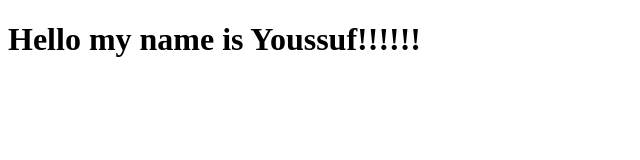
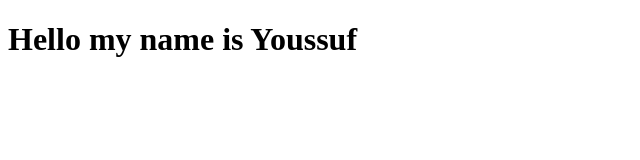
Before and after one commit to youssufsaheb/First-Project, a plain HTML site: page index.html in a window 1280 px wide. Shown: the whole page, without its empty margins (0-640 px from the left). Drawn offline with Linux system fonts and the light colour scheme.

Commit message:
Remove exclamation marks

```diff
--- a/index.html
+++ b/index.html
@@ -7,6 +7,6 @@
     <title>Document</title>
 </head>
 <body>
-    <h1>Hello my name is Youssuf!!!!!!</h1>
+    <h1>Hello my name is Youssuf</h1>
 </body>
 </html>
```
